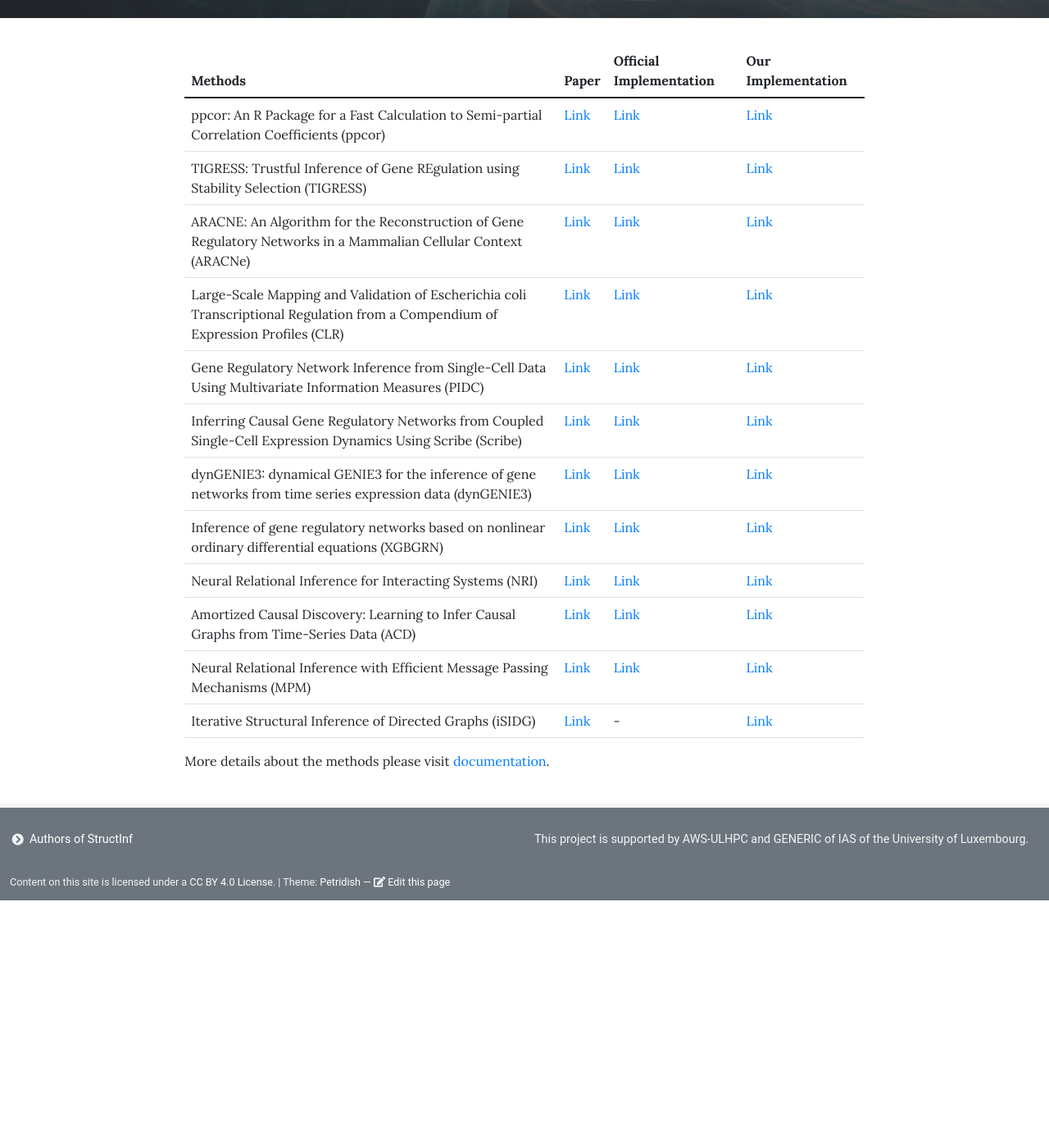
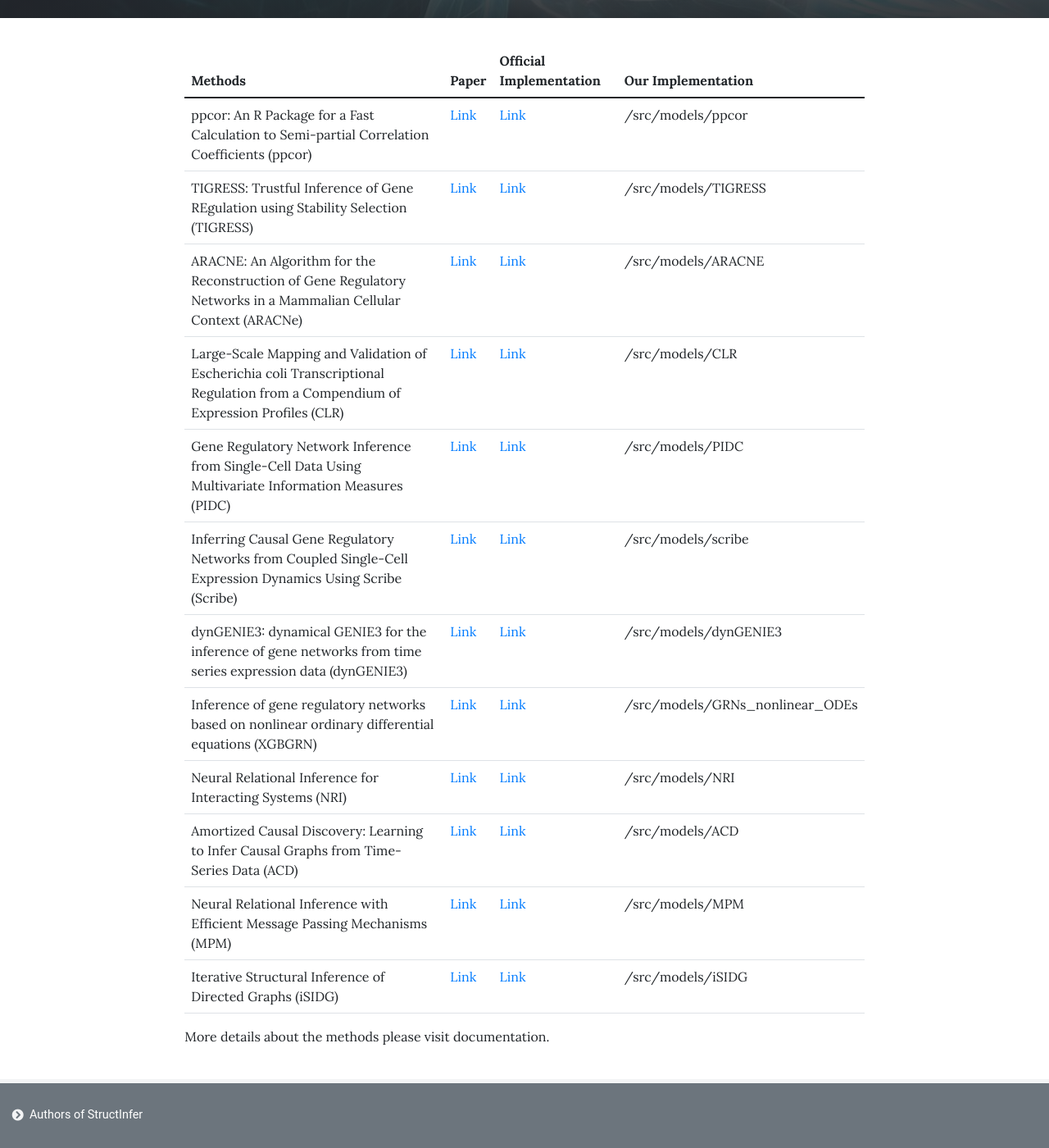
Before and after one commit to StructInf/StructInf.github.io, a Jekyll site: the page built from pages/methods.md, in a window 1280 px wide and 1400 px high, scrolled down 455 px. Shown: the whole window at 82% size. Built offline with Jekyll 4.4.1, drawn with Linux system fonts in a browser that asks for light colours; before the commit the page ends 1553 px from its top, so only the background shows below that.

```diff
--- a/_data/footer.yml
+++ b/_data/footer.yml
@@ -5,17 +5,13 @@
 columns:
   - description:
     links:
-    - text: Authors of StructInf
+    - text: Authors of StructInfer
       # href: http://example.com
       # new_window: true
     # - text: Prestigious and long name of project partner 2
     #   href: http://example.com
     #   new_window: true
 
-  - description: > # E.g. funding acknowledgement. Can be Markdown
-      This project is supported by AWS-ULHPC and GENERIC of IAS of the University of Luxembourg.
-    # links:
-
 # Small print license statement to add at the bottom of the footer. Can be Markdown
 # Will be prefixed by "© {{ site.author }}" if defined in _config.yml
 license: >
--- a/pages/about.md
+++ b/pages/about.md
@@ -7,7 +7,7 @@ permalink: /about/
 
 ## Abstract
 
-The first step towards understanding a complex dynamical system is to identify its topological structure, which reveals how the system is organized. To do this, we need powerful structural inference methods that can infer the structure from the system’s observed behaviour. However, most of these methods are designed for specific domains and datasets, and there is no unified and objective way to compare them. To address this challenge, we benchmark 12 structural inference methods from different disciplines on dynamical systems generated by two types of simulations and 11 kinds of interaction graphs. We measure the methods’ accuracy, scalability, robustness, and sensitivity to graph properties. Our results show that 1) deep learning methods perform well on multi-dimensional data, 2) classical statistics and information-theory-based methods are very accurate and robust, and 3) methods’ performance is positively correlated with the average shortest path length of the graph. We hope this benchmark helps researchers choose appropriate methods for their problems and inspires new method development.
+In the quest to unravel the complexities of dynamical systems, the initial imperative is to unveil their inherent topological structure, a key determinant of system organization. Achieving this necessitates the deployment of robust structural inference techniques capable of deriving this structure from observed system behaviors. However, these methods are often tailor-made for specific domains and datasets, lacking a unified and objective framework for comparative assessment. In response to this pressing challenge, we present a comprehensive benchmarking study encompassing 12 structural inference methodologies sourced from diverse disciplines. Our evaluation protocol spans dynamical systems generated via two distinct simulation paradigms and encompasses 11 distinct interaction graph typologies. We gauge the methods' performance in terms of accuracy, scalability, robustness, and sensitivity to graph properties. Key findings emerge: 1) Deep learning techniques excel in the context of multi-dimensional data, 2) classical statistics and information-theory-based methods exhibit exceptional accuracy and resilience, and 3) method performance correlates positively with the average shortest path length of the graph. Our benchmark not only aids researchers in method selection for specific problem domains but also serves as a catalyst for inspiring novel methodological advancements in the field.
 
 ## License
 
@@ -15,7 +15,7 @@ This work is licensed under a [CC BY 4.0 license](https://creativecommons.org/li
 
 ## Acknowledgement
 
-The generation, collection, and storage of the dataset used in this work are under the project BSIMDS, which is supported by a collaboration project between the High-Performance Computing Team of the University of Luxembourg (ULHPC) and Amazon Web Services (AWS). Besides that, authors Tsz Pan Tong and Jun Pang acknowledge financial support of the Institute for Advanced Studies of the University of Luxembourg through an Audacity Grant (AUDACITY-2021).
+Will update this section before ICLR 2024.
 
 ## Update Plan
 
--- a/pages/methods.md
+++ b/pages/methods.md
@@ -5,21 +5,21 @@ background: /assets/theme/images/Background_1.jpeg
 permalink: /methods/
 ---
 
-| Methods                                                      | Paper                                                        | Official Implementation                                      | Our Implementation                                           |
-| ------------------------------------------------------------ | ------------------------------------------------------------ | ------------------------------------------------------------ | ------------------------------------------------------------ |
-| ppcor: An R Package for a Fast Calculation to Semi-partial Correlation Coefficients (ppcor) | [Link](https://www.ncbi.nlm.nih.gov/pmc/articles/PMC4681537/) | [Link](https://cran.r-project.org/web/packages/ppcor/index.html) | [Link](https://github.com/wang422003/Benchmarking-Structural-Inference-Methods-for-Interacting-Dynamical-Systems/tree/main/src/models/ppcor) |
-| TIGRESS: Trustful Inference of Gene REgulation using Stability Selection (TIGRESS) | [Link](https://bmcsystbiol.biomedcentral.com/articles/10.1186/1752-0509-6-145) | [Link](https://github.com/jpvert/tigress/tree/master)        | [Link](https://github.com/wang422003/Benchmarking-Structural-Inference-Methods-for-Interacting-Dynamical-Systems/tree/main/src/models/TIGRESS) |
-| ARACNE: An Algorithm for the Reconstruction of Gene Regulatory Networks in a Mammalian Cellular Context (ARACNe) | [Link](https://bmcbioinformatics.biomedcentral.com/articles/10.1186/1471-2105-7-S1-S7) | [Link](https://califano.c2b2.columbia.edu/aracne)            | [Link](https://github.com/wang422003/Benchmarking-Structural-Inference-Methods-for-Interacting-Dynamical-Systems/tree/main/src/models/ARACNE) |
-| Large-Scale Mapping and Validation of Escherichia coli Transcriptional Regulation from a Compendium of Expression Profiles (CLR) | [Link](https://journals.plos.org/plosbiology/article?id=10.1371/journal.pbio.0050008) | [Link](https://bioconductor.org/install/)                    | [Link](https://github.com/wang422003/Benchmarking-Structural-Inference-Methods-for-Interacting-Dynamical-Systems/tree/main/src/models/CLR) |
-| Gene Regulatory Network Inference from Single-Cell Data Using Multivariate Information Measures (PIDC) | [Link](https://www.sciencedirect.com/science/article/pii/S2405471217303861) | [Link](https://github.com/Tchanders/NetworkInference.jl)     | [Link](https://github.com/wang422003/Benchmarking-Structural-Inference-Methods-for-Interacting-Dynamical-Systems/tree/main/src/models/PIDC) |
-| Inferring Causal Gene Regulatory Networks from Coupled Single-Cell Expression Dynamics Using Scribe (Scribe) | [Link](https://www.sciencedirect.com/science/article/pii/S2405471220300363) | [Link](https://github.com/aristoteleo/Scribe-py/tree/master) | [Link](https://github.com/wang422003/Benchmarking-Structural-Inference-Methods-for-Interacting-Dynamical-Systems/tree/main/src/models/scribe) |
-| dynGENIE3: dynamical GENIE3 for the inference of gene networks from time series expression data (dynGENIE3) | [Link](https://www.nature.com/articles/s41598-018-21715-0)   | [Link](https://github.com/vahuynh/dynGENIE3/tree/master)     | [Link](https://github.com/wang422003/Benchmarking-Structural-Inference-Methods-for-Interacting-Dynamical-Systems/tree/main/src/models/dynGENIE3) |
-| Inference of gene regulatory networks based on nonlinear ordinary differential equations (XGBGRN) | [Link](https://academic.oup.com/bioinformatics/article/36/19/4885/5709036) | [Link](https://github.com/lab319/GRNs_nonlinear_ODEs)        | [Link](https://github.com/wang422003/Benchmarking-Structural-Inference-Methods-for-Interacting-Dynamical-Systems/tree/main/src/models/GRNs_nonlinear_ODEs) |
-| Neural Relational Inference for Interacting Systems (NRI)    | [Link](http://proceedings.mlr.press/v80/kipf18a/kipf18a.pdf) | [Link](http://github.com/ethanfetaya/NRI)                    | [Link](https://github.com/wang422003/Benchmarking-Structural-Inference-Methods-for-Interacting-Dynamical-Systems/tree/main/src/models/NRI) |
-| Amortized Causal Discovery: Learning to Infer Causal Graphs from Time-Series Data (ACD) | [Link](https://proceedings.mlr.press/v177/lowe22a/lowe22a.pdf) | [Link](https://github.com/loeweX/AmortizedCausalDiscovery)   | [Link](https://github.com/wang422003/Benchmarking-Structural-Inference-Methods-for-Interacting-Dynamical-Systems/tree/main/src/models/ACD) |
-| Neural Relational Inference with Efficient Message Passing Mechanisms (MPM) | [Link](https://ojs.aaai.org/index.php/AAAI/article/view/16868) | [Link](https://github.com/hilbert9221/NRI-MPM)               | [Link](https://github.com/wang422003/Benchmarking-Structural-Inference-Methods-for-Interacting-Dynamical-Systems/tree/main/src/models/MPM) |
-| Iterative Structural Inference of Directed Graphs (iSIDG)    | [Link](https://papers.nips.cc/paper_files/paper/2022/file/39717429762da92201a750dd03386920-Paper-Conference.pdf) | -                                                            | [Link](https://github.com/wang422003/Benchmarking-Structural-Inference-Methods-for-Interacting-Dynamical-Systems/tree/main/src/models/iSIDG) |
+| Methods                                                      | Paper                                                        | Official Implementation                                      | Our Implementation              |
+| ------------------------------------------------------------ | ------------------------------------------------------------ | ------------------------------------------------------------ | ------------------------------- |
+| ppcor: An R Package for a Fast Calculation to Semi-partial Correlation Coefficients (ppcor) | [Link](https://www.ncbi.nlm.nih.gov/pmc/articles/PMC4681537/) | [Link](https://cran.r-project.org/web/packages/ppcor/index.html) | /src/models/ppcor               |
+| TIGRESS: Trustful Inference of Gene REgulation using Stability Selection (TIGRESS) | [Link](https://bmcsystbiol.biomedcentral.com/articles/10.1186/1752-0509-6-145) | [Link](https://github.com/jpvert/tigress/tree/master)        | /src/models/TIGRESS             |
+| ARACNE: An Algorithm for the Reconstruction of Gene Regulatory Networks in a Mammalian Cellular Context (ARACNe) | [Link](https://bmcbioinformatics.biomedcentral.com/articles/10.1186/1471-2105-7-S1-S7) | [Link](https://califano.c2b2.columbia.edu/aracne)            | /src/models/ARACNE              |
+| Large-Scale Mapping and Validation of Escherichia coli Transcriptional Regulation from a Compendium of Expression Profiles (CLR) | [Link](https://journals.plos.org/plosbiology/article?id=10.1371/journal.pbio.0050008) | [Link](https://bioconductor.org/install/)                    | /src/models/CLR                 |
+| Gene Regulatory Network Inference from Single-Cell Data Using Multivariate Information Measures (PIDC) | [Link](https://www.sciencedirect.com/science/article/pii/S2405471217303861) | [Link](https://github.com/Tchanders/NetworkInference.jl)     | /src/models/PIDC                |
+| Inferring Causal Gene Regulatory Networks from Coupled Single-Cell Expression Dynamics Using Scribe (Scribe) | [Link](https://www.sciencedirect.com/science/article/pii/S2405471220300363) | [Link](https://github.com/aristoteleo/Scribe-py/tree/master) | /src/models/scribe              |
+| dynGENIE3: dynamical GENIE3 for the inference of gene networks from time series expression data (dynGENIE3) | [Link](https://www.nature.com/articles/s41598-018-21715-0)   | [Link](https://github.com/vahuynh/dynGENIE3/tree/master)     | /src/models/dynGENIE3           |
+| Inference of gene regulatory networks based on nonlinear ordinary differential equations (XGBGRN) | [Link](https://academic.oup.com/bioinformatics/article/36/19/4885/5709036) | [Link](https://github.com/lab319/GRNs_nonlinear_ODEs)        | /src/models/GRNs_nonlinear_ODEs |
+| Neural Relational Inference for Interacting Systems (NRI)    | [Link](http://proceedings.mlr.press/v80/kipf18a/kipf18a.pdf) | [Link](http://github.com/ethanfetaya/NRI)                    | /src/models/NRI                 |
+| Amortized Causal Discovery: Learning to Infer Causal Graphs from Time-Series Data (ACD) | [Link](https://proceedings.mlr.press/v177/lowe22a/lowe22a.pdf) | [Link](https://github.com/loeweX/AmortizedCausalDiscovery)   | /src/models/ACD                 |
+| Neural Relational Inference with Efficient Message Passing Mechanisms (MPM) | [Link](https://ojs.aaai.org/index.php/AAAI/article/view/16868) | [Link](https://github.com/hilbert9221/NRI-MPM)               | /src/models/MPM                 |
+| Iterative Structural Inference of Directed Graphs (iSIDG)    | [Link](https://papers.nips.cc/paper_files/paper/2022/file/39717429762da92201a750dd03386920-Paper-Conference.pdf) | [Link](https://github.com/AoranWANGRalf/iSIDG)               | /src/models/iSIDG               |
 
 
 
-More details about the methods please visit [documentation](https://benchmarking-structural-inference-methods.readthedocs.io/en/latest/about_methods.html).
+More details about the methods please visit documentation.
```
Also changed, not shown: _data/navigation.yml (+0 -26 lines), pages/download.md (+1 -1 lines), pages/home.md (+6 -4 lines).
